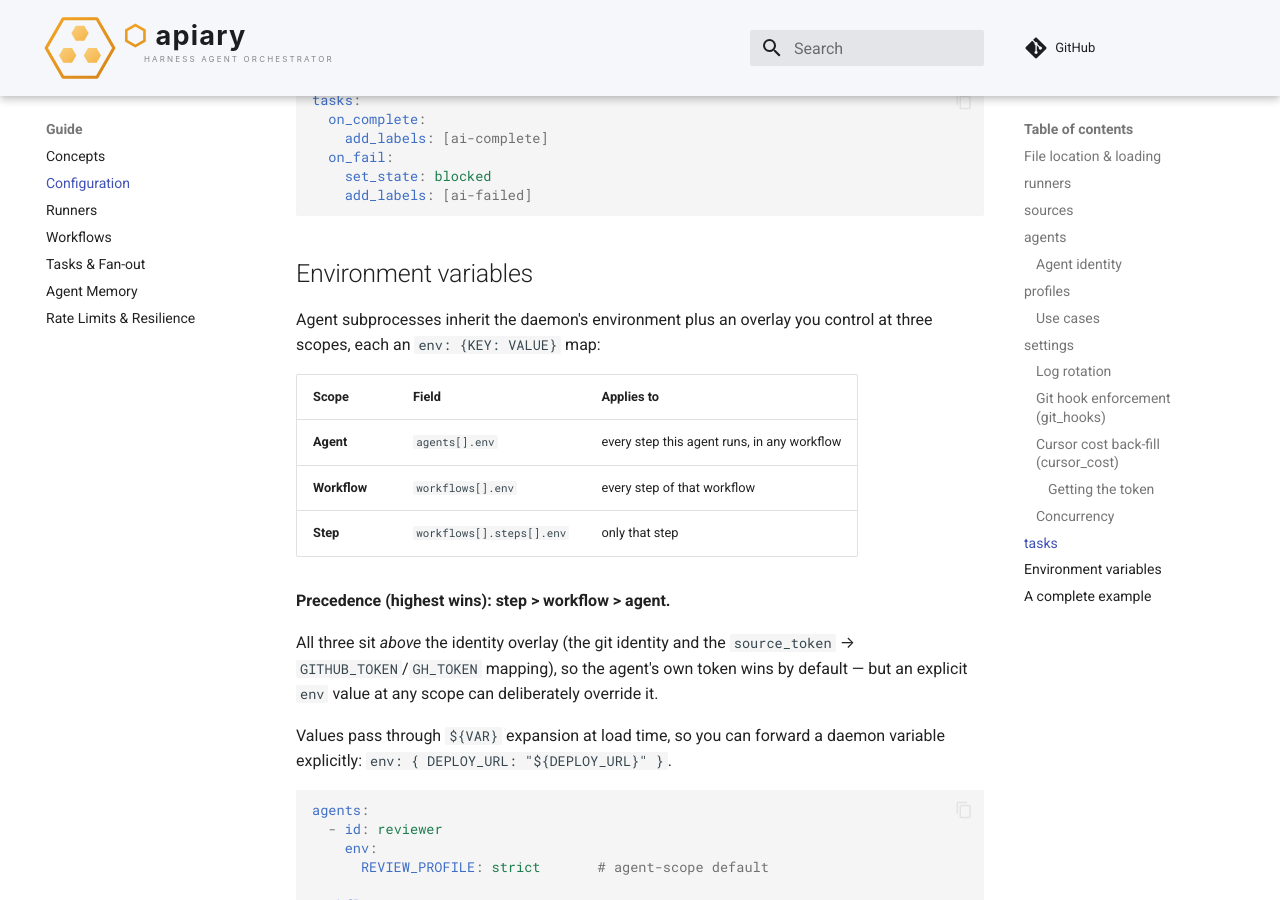
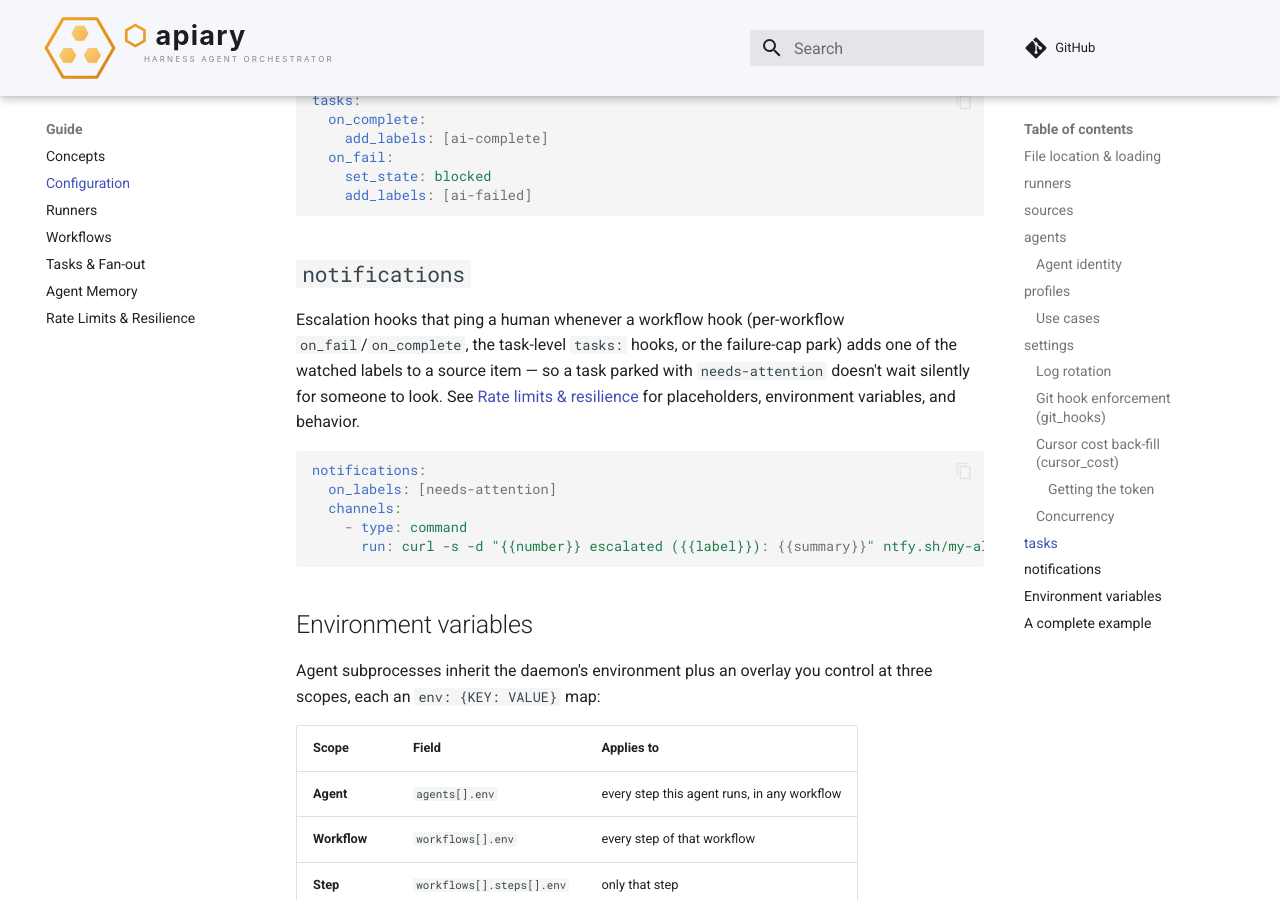
Before and after one commit to orlandoburli/apiary, an MkDocs documentation site: the page built from docs/configuration.md, in a window 1280 px wide and 900 px high, scrolled down 10694 px. Built offline with MkDocs 1.6.1 and Material for MkDocs 9.7.7, drawn with Linux system fonts in a browser that asks for light colours; comment, search, counter and statistics services are not loaded.

Commit message:
docs: notifications block in configuration reference and apiary-guide skill
Follow-up to #207: the resilience page, JSON schema, and example config
were updated with the feature; this adds the top-level block to the
configuration reference and the apiary-guide skill's resilience section.

````diff
--- a/docs/configuration.md
+++ b/docs/configuration.md
@@ -453,6 +453,23 @@ tasks:
     add_labels: [ai-failed]
 ```
 
+## `notifications`
+
+Escalation hooks that ping a human whenever a workflow hook (per-workflow
+`on_fail`/`on_complete`, the task-level `tasks:` hooks, or the failure-cap
+park) adds one of the watched labels to a source item — so a task parked
+with `needs-attention` doesn't wait silently for someone to look. See
+[Rate limits & resilience](resilience.md#escalation-notifications) for
+placeholders, environment variables, and behavior.
+
+```yaml
+notifications:
+  on_labels: [needs-attention]
+  channels:
+    - type: command
+      run: curl -s -d "{{number}} escalated ({{label}}): {{summary}}" ntfy.sh/my-alerts
+```
+
 ## Environment variables
 
 Agent subprocesses inherit the daemon's environment plus an overlay you
````
Also changed, not shown: .claude/skills/apiary-guide/SKILL.md (+16 -0 lines).
